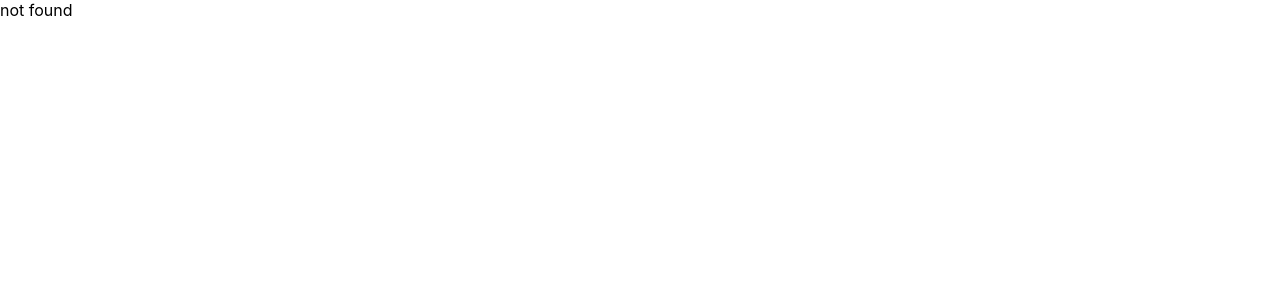
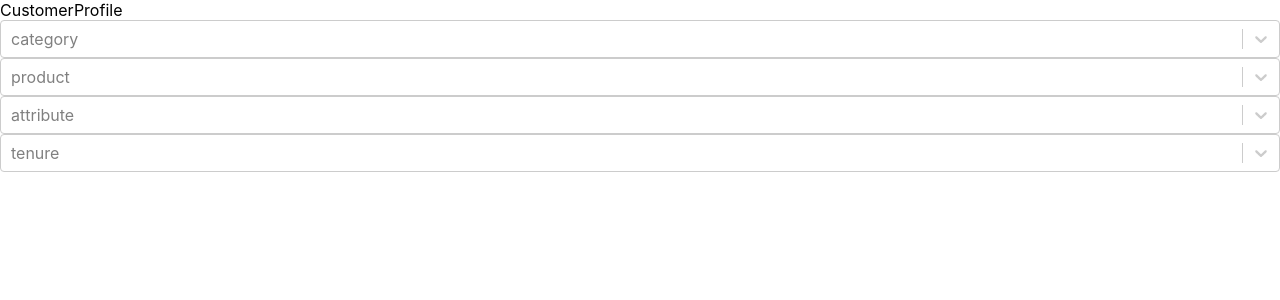
Before and after one commit to banupriya-SR-xelp/corecomponents, a React app: page /customerProfile in a window 1280 px wide. Before the commit this address led to /notfound. Shown: the top 300 px of the page. Built offline with nearby package versions, Linux system fonts and the light colour scheme.

Commit message:
added customer profile

```diff
--- a/src/App.js
+++ b/src/App.js
@@ -1,16 +1,16 @@
 import React from "react";
-import logo from "./logo.svg";
-import styles from "./App.css";
-import Input from "./component/general/Input";
+
 import { Route, Switch, Redirect } from "react-router-dom";
-import Auth from "./component/Auth/Auth";
+
 import NotFound from "./component/general/NotFound";
 import AuthContainer from "./component/Auth/container/AuthContainer";
+import CustomerProfile from "./component/customer/component/CustomerProfile";
 
 function App() {
   return (
     <Switch>
       <Route exact path="/" component={AuthContainer} />
+      <Route exact path="/customerProfile" component={CustomerProfile} />
       <Route exact path="/notfound" component={NotFound} />
       <Route>
         <Redirect to="/notfound"></Redirect>
--- a/src/component/Auth/Auth.css
+++ b/src/component/Auth/Auth.css
@@ -8,12 +8,14 @@
     width: 50%;
     height: 100%;
     background: lightyellow;
+    vertical-align: top;
 }
 .loginBase{
     width: 50%;
     display: inline-block;
     height: 100%;
     background: lightblue;
+    vertical-align: top;
 }
 .container{
     display: flex;
--- a/src/component/Auth/Auth.js
+++ b/src/component/Auth/Auth.js
@@ -47,7 +47,10 @@ export default class Auth extends Component {
         password: this.state.password
       };
       this.props.userSignUp(userDetails);
+
+      this.props.history.push("/customerProfile")
     }
+
   };
   handleLogin = () => {
     if (this.props.userLogin) {
--- /dev/null
+++ b/src/component/customer/component/CustomerProfile.css
@@ -0,0 +1,21 @@
+.base{
+    width:100%;
+    height: 100%;
+    min-height:100vh;
+    overflow: auto;
+   }
+   .dropdown {
+   margin-right: 10px;
+    width: 200px;
+  }
+  .heading{
+    padding: 1%;
+    font-size: 38px;
+    font-weight: bold;
+  }
+  .container{
+    display: flex;
+    padding: 0px 1%;
+    flex-wrap: wrap;
+
+  }
--- a/src/component/customer/component/CustomerProfile.js
+++ b/src/component/customer/component/CustomerProfile.js
@@ -1,7 +1,78 @@
 import React, { Component } from "react";
-
+import Select from "react-select";
+import styles from "./CustomerProfile.css";
+const options = [
+  { value: 'chocolate', label: 'Chocolate' },
+  { value: 'strawberry', label: 'Strawberry' },
+  { value: 'vanilla', label: 'Vanilla' }
+]
 export default class CustomerProfile extends Component {
-  render() {
-    return <div>customer</div>;
+  constructor(props){
+    super(props);
+    this.state = {
+      productAttribute: null,
+      productCategory: null,
+      productCategoryId: null,
+      product: null,
+      tenure: null,
   }
 }
+  render() {
+    console.log(this.state)
+    return (
+      <div className={styles.base}>
+        <div className={styles.heading}>CustomerProfile</div>
+        <div className={styles.container}>
+        <div className={styles.dropdown}>
+            <Select
+              options={options}
+              placeholder={"category"}
+              onChange={val =>
+                this.setState({
+                  productCategory: val
+                })
+              }
+              value={this.state.productCategory}
+            />
+          </div>
+          <div className={styles.dropdown}>
+            <Select
+              options={options}
+              placeholder={"product"}
+              onChange={val =>
+                this.setState({
+                  product: val
+                })
+              }
+              value={this.state.product}
+            />
+          </div>
+          <div className={styles.dropdown}>
+            <Select
+              options={options}
+              placeholder={"attribute"}
+              onChange={val =>
+                this.setState({
+                  productAttribute: val
+                })
+              }
+              value={this.state.productAttribute}
+            />
+          </div>
+          <div className={styles.dropdown}>
+            <Select
+              options={options}
+              placeholder={"tenure"}
+              onChange={val =>
+                this.setState({
+                  tenure: val
+                })
+              }
+              value={this.state.tenure}
+            />
+          </div>
+          </div>
+      </div>
+    );
+  }
+}
```
